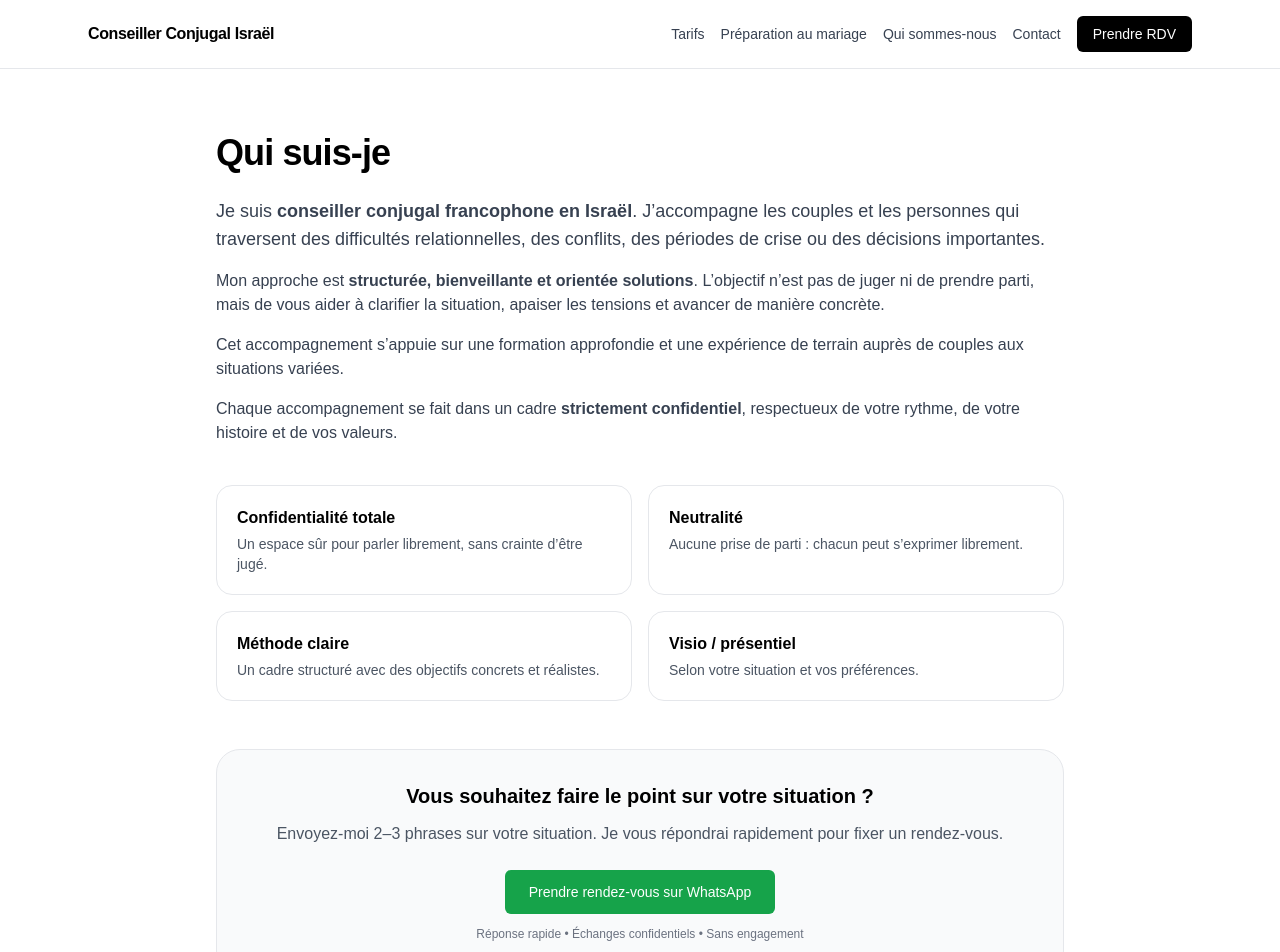
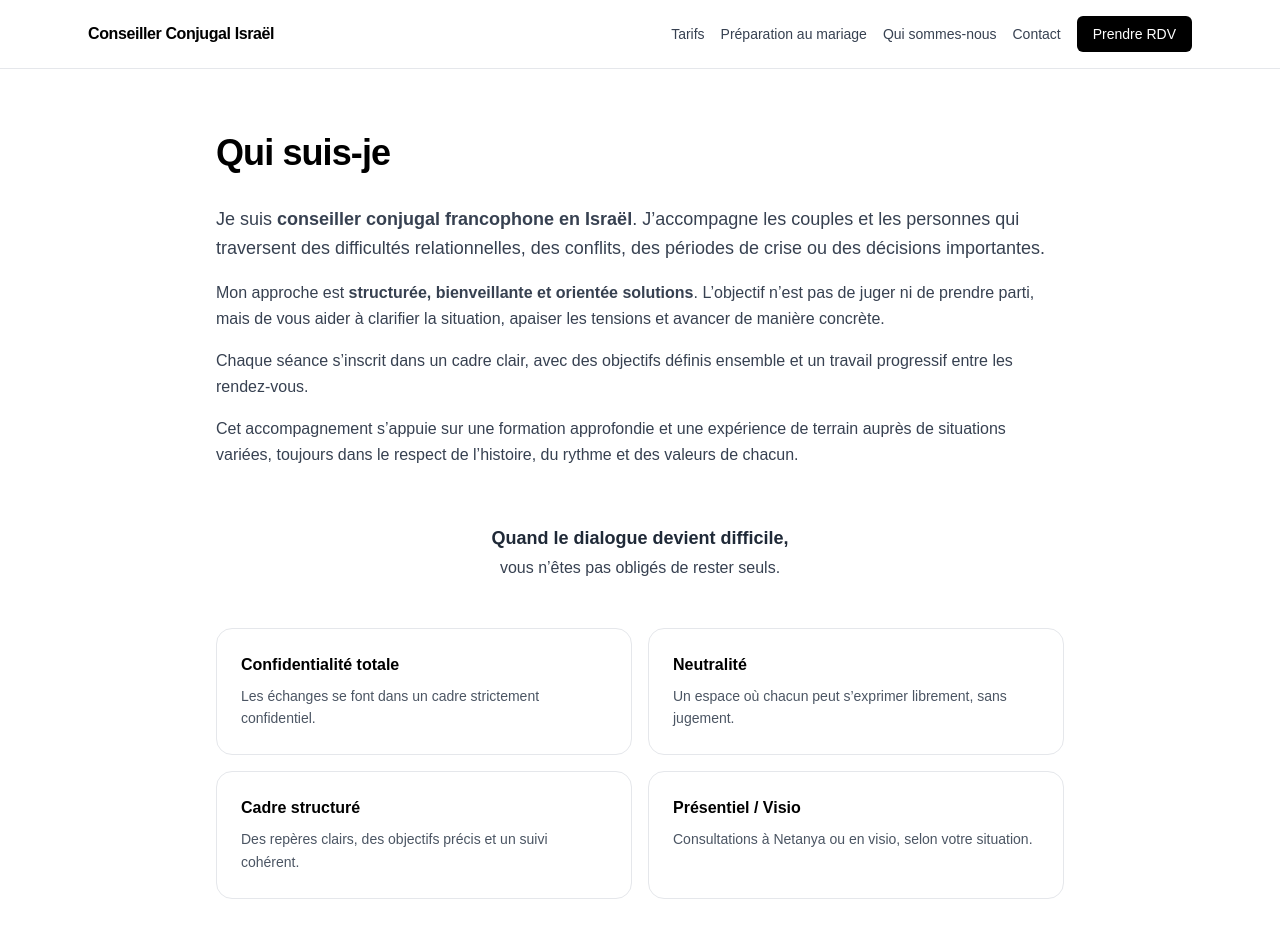
Before and after one commit to Yoyo55web/conseiller-conjugal-israel, a Next.js app: page /qui-sommes-nous in a window 1280 px wide. Shown: the top 952 px of the page. Built offline with nearby package versions, Linux system fonts and the light colour scheme.

Commit message:
Update homepage with V2 design and content

```diff
--- a/app/page.tsx
+++ b/app/page.tsx
@@ -2,6 +2,9 @@
 
 import Image from "next/image";
 
+/**
+ * Tracking simple (GA4 si dispo, sinon dataLayer)
+ */
 function track(eventName: string, params?: Record<string, any>) {
   if (typeof window === "undefined") return;
 
@@ -24,49 +27,61 @@ function track(eventName: string, params?: Record<string, any>) {
   });
 }
 
+/**
+ * Liens
+ */
 const WHATSAPP_LINK =
   "https://wa.me/972585360510?text=Bonjour%2C%20je%20souhaite%20faire%20le%20point%20sur%20ma%20situation.%20Voici%20en%202-3%20phrases%20ce%20que%20je%20vis%20%3A%20";
-
 const PHONE_TEL = "tel:+972585360510";
 
-// CTA unifiés
+/**
+ * ✅ CTA WhatsApp : vert WhatsApp-like (comme l’ancienne)
+ */
 const CTA_PRIMARY =
-  "inline-flex w-full sm:w-auto items-center justify-center rounded-md bg-green-600 text-white px-6 py-3 text-sm font-semibold shadow-sm hover:bg-green-700 focus:outline-none focus:ring-2 focus:ring-green-600/30";
+  "inline-flex w-full sm:w-auto items-center justify-center rounded-md bg-[#16A34A] text-white px-7 py-3.5 text-sm font-semibold shadow-sm hover:bg-[#15803D] focus:outline-none focus:ring-2 focus:ring-[#16A34A]/30 transition";
 
 const CTA_SECONDARY =
-  "inline-flex w-full sm:w-auto items-center justify-center rounded-md border border-gray-200 bg-white px-6 py-3 text-sm font-semibold text-gray-900 hover:bg-gray-50 focus:outline-none focus:ring-2 focus:ring-gray-900/10";
+  "inline-flex w-full sm:w-auto items-center justify-center rounded-md border border-gray-200 bg-white px-7 py-3.5 text-sm font-semibold text-gray-900 hover:bg-gray-50 focus:outline-none focus:ring-2 focus:ring-gray-900/10 transition";
 
 const CTA_NOTE = "mt-3 text-xs text-gray-600";
 
-// Spacing cohérent “premium”
 const SECTION_Y = "py-16";
 const HERO_Y = "py-20 sm:py-24";
 const CONTAINER = "max-w-6xl mx-auto px-6";
 const CARD = "rounded-2xl border border-gray-200 bg-white p-6";
 const CARD_SOFT = "rounded-3xl border border-gray-200 bg-gray-50 p-8";
 
-export default function Home() {
+/**
+ * ✅ Titres (ancien + nouveau)
+ * - H1 (ancien) = accroche / stop-scroll
+ * - Phrase (nouveau) = rassurance, AVANT la méthode (pas dans “pour qui”)
+ */
+const HERO_TITLE = "Vous souffrez en couple… mais en silence ?";
+
+
+export default function HomeV2() {
   return (
     <main className="min-h-screen bg-white text-gray-900">
       {/* ================= HERO ================= */}
       <section className="relative overflow-hidden">
         <div className="absolute inset-0">
           <Image
-            src="/images/hero-abstract.png"
+            src="/images/hero-abstract3.png"
             alt="Fond apaisant"
             fill
             priority
             className="object-cover"
           />
 
-          {/* Overlay premium : plus de contraste, moins “lavé” */}
-          <div className="absolute inset-0 bg-gradient-to-b from-white/35 via-white/55 to-white/80" />
-          <div className="absolute inset-0 bg-black/10" />
+          {/* ✅ Overlay premium & lisible */}
+         <div className="absolute inset-0 bg-gradient-to-b from-white/20 via-white/50 to-white/85" />
+<div className="absolute inset-0 bg-black/20" />
+
         </div>
 
         <div className={`relative ${CONTAINER} ${HERO_Y}`}>
           <div className="grid gap-12 lg:grid-cols-2 lg:items-center">
-            {/* Colonne GAUCHE = message / confiance */}
+            {/* Colonne GAUCHE */}
             <div className="space-y-7">
               <div className="flex flex-wrap gap-2">
                 {[
@@ -77,19 +92,20 @@ export default function Home() {
                 ].map((b) => (
                   <span
                     key={b}
-                    className="inline-flex items-center rounded-full border border-gray-200 bg-white/75 px-3 py-1 text-sm text-gray-700"
+                    className="inline-flex items-center rounded-full border border-gray-200 bg-white/80 px-3 py-1 text-sm text-gray-700"
                   >
                     {b}
                   </span>
                 ))}
               </div>
 
-              {/* ✅ H1 plus “stop scroll” */}
+
+
+              {/* ✅ H1 */}
               <h1 className="text-4xl sm:text-5xl font-bold tracking-tight leading-tight text-balance">
-                Vous souffrez en couple… mais en silence ?
+                {HERO_TITLE}
               </h1>
 
-              {/* Ligne claire “où / comment” */}
               <p className="text-sm sm:text-base text-gray-800">
                 <span className="font-semibold">Présentiel :</span> Netanya •{" "}
                 <span className="font-semibold">Visio :</span> partout dans le monde
@@ -98,8 +114,8 @@ export default function Home() {
 
               <p className="text-lg leading-relaxed text-gray-700 max-w-2xl">
                 Tensions, incompréhensions, décisions difficiles :{" "}
-                <strong>on fait le point clairement</strong>, avec un{" "}
-                <strong>accompagnement structuré, neutre et confidentiel</strong>.
+                <strong>on clarifie la situation</strong> et on avance avec un{" "}
+                <strong>cadre structuré, neutre et confidentiel</strong>.
               </p>
 
               <div className="text-sm text-gray-700 flex flex-wrap gap-x-4 gap-y-2">
@@ -119,35 +135,37 @@ export default function Home() {
               </div>
             </div>
 
-            {/* Colonne DROITE = actions (CTA) */}
+            {/* Colonne DROITE = actions */}
             <div className="rounded-3xl border border-gray-200 bg-white/85 backdrop-blur p-10 shadow-sm">
               <h2 className="text-xl font-semibold">
                 Ce que vous obtenez dès la première séance
               </h2>
 
               <ul className="mt-5 space-y-3 text-gray-800">
-                <li>
-                  • Une lecture claire de la situation (ce qui bloque réellement)
-                </li>
+                <li>• Une lecture claire de la situation (ce qui bloque réellement)</li>
                 <li>• Des outils simples pour apaiser et mieux communiquer</li>
                 <li>• Un objectif précis + un plan concret entre les séances</li>
                 <li>• Un cadre sécurisant, sans jugement et sans prise de parti</li>
               </ul>
 
-              {/* CTA */}
               <div className="mt-7 flex flex-col gap-3">
                 <a
                   href={WHATSAPP_LINK}
+                  aria-label="En parler en toute confidentialité sur WhatsApp"
                   className={CTA_PRIMARY}
                   onClick={() =>
                     track("lead_whatsapp_click", {
-                      placement: "home_hero_primary",
-                      page: "home",
+                      placement: "v2_hero_primary",
+                      page: "v2",
                     })
                   }
                 >
-                  Écrire sur WhatsApp
+                  En parler en toute confidentialité
                 </a>
+
+                <div className="-mt-2 text-xs text-gray-600">
+                  WhatsApp • Réponse rapide • Sans engagement
+                </div>
 
                 <a href="#method" className={CTA_SECONDARY}>
                   Voir la méthode
@@ -155,11 +173,12 @@ export default function Home() {
 
                 <a
                   href={PHONE_TEL}
+                  aria-label="Appeler"
                   className={CTA_SECONDARY}
                   onClick={() =>
                     track("lead_phone_click", {
-                      placement: "home_hero_phone",
-                      page: "home",
+                      placement: "v2_hero_phone",
+                      page: "v2",
                     })
                   }
                 >
@@ -167,9 +186,8 @@ export default function Home() {
                 </a>
               </div>
 
-              {/* Micro-réassurance */}
               <p className={CTA_NOTE}>
-                Réponse rapide • Échanges confidentiels • Sans engagement
+                Échanges confidentiels • Cadre respectueux • Objectifs concrets
               </p>
             </div>
           </div>
@@ -179,21 +197,19 @@ export default function Home() {
       {/* ================= POUR QUI ================= */}
       <section className="bg-gray-50 border-y border-gray-200">
         <div className={`${CONTAINER} ${SECTION_Y}`}>
-          <h2 className="text-2xl font-semibold">
-            À qui s’adresse cet accompagnement ?
-          </h2>
+          {/* ✅ Titre de section clair (pas émotionnel) */}
+          <h2 className="text-2xl font-semibold">À qui s’adresse cet accompagnement ?</h2>
 
-          {/* ✅ micro-identification */}
           <p className="mt-3 text-gray-700 leading-relaxed max-w-3xl">
             Si vous vous reconnaissez, vous êtes au bon endroit.
           </p>
 
           <div className="mt-8 grid gap-4 sm:grid-cols-2">
             {[
-              "Couples en conflit : disputes récurrentes, tension au quotidien",
+              "Conflits répétés : disputes, tension au quotidien",
               "Distance émotionnelle : froideur, fatigue, perte de complicité",
               "Problèmes de confiance : jalousie, blessures, incompréhensions",
-              "Période de crise : séparation envisagée, décision importante, reconstruction",
+              "Période de crise : séparation envisagée, décisions importantes, reconstruction",
             ].map((item) => (
               <div
                 key={item}
@@ -207,12 +223,33 @@ export default function Home() {
           <div className="mt-10 rounded-2xl border border-gray-200 bg-white p-7">
             <div className="font-semibold">Objectif</div>
             <p className="mt-2 text-gray-700 leading-relaxed max-w-3xl">
-              Vous aider à retrouver une relation plus stable et plus saine — avec
-              des outils concrets et une progression étape par étape.
+              Retrouver une relation plus stable et plus saine — avec des outils concrets
+              et une progression étape par étape.
             </p>
+          </div>
+
+          {/* ✅ Petit CTA (optionnel mais très bon pour convertir) */}
+          <div className="mt-8 flex flex-col sm:flex-row gap-3">
+            <a
+              href={WHATSAPP_LINK}
+              className={CTA_PRIMARY}
+              onClick={() =>
+                track("lead_whatsapp_click", {
+                  placement: "v2_for_who_primary",
+                  page: "v2",
+                })
+              }
+            >
+              Écrire sur WhatsApp
+            </a>
+            <a href="/tarifs" className={CTA_SECONDARY}>
+              Voir les tarifs
+            </a>
           </div>
         </div>
       </section>
+
+
 
       {/* ================= MÉTHODE ================= */}
       <section id="method" className="bg-white">
@@ -260,11 +297,12 @@ export default function Home() {
                 <div className="mt-6 flex flex-col sm:flex-row gap-3">
                   <a
                     href={WHATSAPP_LINK}
+                    aria-label="Écrire sur WhatsApp"
                     className={CTA_PRIMARY}
                     onClick={() =>
                       track("lead_whatsapp_click", {
-                        placement: "home_method_card",
-                        page: "home",
+                        placement: "v2_method_primary",
+                        page: "v2",
                       })
                     }
                   >
@@ -333,7 +371,7 @@ export default function Home() {
         </div>
       </section>
 
-      {/* ================= “SOCIAL PROOF” ================= */}
+      {/* ================= SOCIAL PROOF ================= */}
       <section className="bg-white">
         <div className={`${CONTAINER} ${SECTION_Y}`}>
           <h2 className="text-2xl font-semibold">
@@ -342,9 +380,15 @@ export default function Home() {
 
           <div className="mt-10 grid gap-4 md:grid-cols-3">
             {[
-              ["Apaiser les disputes", "Parler sans exploser, sortir du cercle des reproches."],
+              [
+                "Apaiser les disputes",
+                "Parler sans exploser, sortir du cercle des reproches.",
+              ],
               ["Retrouver un cap", "Clarifier la situation et avancer plus sereinement."],
-              ["Recréer du lien", "Comprendre l’autre et reconstruire une complicité durable."],
+              [
+                "Recréer du lien",
+                "Comprendre l’autre et reconstruire une complicité durable.",
+              ],
             ].map(([title, desc]) => (
               <div key={title} className={CARD}>
                 <div className="font-semibold">{title}</div>
@@ -368,7 +412,10 @@ export default function Home() {
                 "Où ont lieu les consultations ?",
                 "En présentiel à Netanya, ou en visio partout dans le monde (en français).",
               ],
-              ["Peut-on commencer seul ?", "Oui, c’est possible si l’autre ne souhaite pas encore venir."],
+              [
+                "Peut-on commencer seul ?",
+                "Oui. On peut démarrer même si l’autre ne souhaite pas encore venir.",
+              ],
             ].map(([q, a]) => (
               <div key={q} className="rounded-2xl border border-gray-200 bg-white p-6">
                 <div className="font-semibold">{q}</div>
@@ -376,6 +423,9 @@ export default function Home() {
               </div>
             ))}
           </div>
+
+
+
         </div>
       </section>
 
@@ -393,11 +443,12 @@ export default function Home() {
             <div className="mt-7 flex flex-col sm:flex-row gap-3 justify-center">
               <a
                 href={WHATSAPP_LINK}
+                aria-label="Écrire sur WhatsApp (le plus rapide)"
                 className={CTA_PRIMARY}
                 onClick={() =>
                   track("lead_whatsapp_click", {
-                    placement: "home_contact_primary",
-                    page: "home",
+                    placement: "v2_contact_primary",
+                    page: "v2",
                   })
                 }
               >
@@ -406,11 +457,12 @@ export default function Home() {
 
               <a
                 href={PHONE_TEL}
+                aria-label="Appeler"
                 className={CTA_SECONDARY}
                 onClick={() =>
                   track("lead_phone_click", {
-                    placement: "home_contact_phone",
-                    page: "home",
+                    placement: "v2_contact_phone",
+                    page: "v2",
                   })
                 }
               >
--- a/app/qui-sommes-nous/page.tsx
+++ b/app/qui-sommes-nous/page.tsx
@@ -1,73 +1,106 @@
+"use client";
+
 const WHATSAPP_LINK =
   "https://wa.me/972585360510?text=Bonjour%2C%20je%20souhaite%20prendre%20rendez-vous.%20Voici%2C%20en%202-3%20phrases%2C%20ma%20situation%20%3A%20";
 
-export default function QuiSuisJePage() {
-  return (
-    <main className="min-h-screen bg-white">
-      <section className="max-w-4xl mx-auto px-6 py-16">
-        <h1 className="text-4xl font-bold tracking-tight">Qui suis-je</h1>
+export default function QuiSuisJePage() { return ( <main className="min-h-screen bg-white"> <section className="max-w-4xl mx-auto px-6 py-16"> <h1 className="text-4xl font-bold tracking-tight">Qui suis-je</h1>
 
-        <p className="mt-6 text-lg text-gray-700">
-          Je suis <strong>conseiller conjugal francophone en Israël</strong>. J’accompagne
-          les couples et les personnes qui traversent des difficultés relationnelles,
-          des conflits, des périodes de crise ou des décisions importantes.
-        </p>
+        {/* INTRO */}
+        <p className="mt-8 text-lg text-gray-700 leading-relaxed">
+  Je suis <strong>conseiller conjugal francophone en Israël</strong>.
+  J’accompagne les couples et les personnes qui traversent des difficultés
+  relationnelles, des conflits, des périodes de crise ou des décisions
+  importantes.
+</p>
 
-        <p className="mt-4 text-gray-700">
-          Mon approche est <strong>structurée, bienveillante et orientée solutions</strong>.
-          L’objectif n’est pas de juger ni de prendre parti, mais de vous aider à clarifier
-          la situation, apaiser les tensions et avancer de manière concrète.
-        </p>
+<p className="mt-4 text-gray-700 leading-relaxed">
+  Mon approche est <strong>structurée, bienveillante et orientée solutions</strong>.
+  L’objectif n’est pas de juger ni de prendre parti, mais de vous aider à
+  clarifier la situation, apaiser les tensions et avancer de manière concrète.
+</p>
 
-        <p className="mt-4 text-gray-700">
-          Cet accompagnement s’appuie sur une formation approfondie et une expérience de
-          terrain auprès de couples aux situations variées.
-        </p>
+<p className="mt-4 text-gray-700 leading-relaxed">
+  Chaque séance s’inscrit dans un cadre clair, avec des objectifs définis
+  ensemble et un travail progressif entre les rendez-vous.
+</p>
 
-        <p className="mt-4 text-gray-700">
-          Chaque accompagnement se fait dans un cadre <strong>strictement confidentiel</strong>,
-          respectueux de votre rythme, de votre histoire et de vos valeurs.
-        </p>
+<p className="mt-4 text-gray-700 leading-relaxed">
+  Cet accompagnement s’appuie sur une formation approfondie et une expérience
+  de terrain auprès de situations variées, toujours dans le respect de
+  l’histoire, du rythme et des valeurs de chacun.
+</p>
 
-        {/* CARTES VALEURS */}
-        <div className="mt-10 grid gap-4 sm:grid-cols-2">
+<div className="mt-10 text-center">
+<p className="mt-14 text-lg font-semibold text-gray-800 text-center">
+  Quand le dialogue devient difficile,
+</p>
+<p className="mt-1 text-base font-medium text-gray-700 text-center">
+  vous n’êtes pas obligés de rester seuls.
+</p>
+
+
+</div>
+
+        {/* VALEURS */}
+        <div className="mt-12 grid gap-4 sm:grid-cols-2">
           {[
-            ["Confidentialité totale", "Un espace sûr pour parler librement, sans crainte d’être jugé."],
-            ["Neutralité", "Aucune prise de parti : chacun peut s’exprimer librement."],
-            ["Méthode claire", "Un cadre structuré avec des objectifs concrets et réalistes."],
-            ["Visio / présentiel", "Selon votre situation et vos préférences."],
+            [
+              "Confidentialité totale",
+              "Les échanges se font dans un cadre strictement confidentiel.",
+            ],
+            [
+              "Neutralité",
+              "Un espace où chacun peut s’exprimer librement, sans jugement.",
+            ],
+            [
+              "Cadre structuré",
+              "Des repères clairs, des objectifs précis et un suivi cohérent.",
+            ],
+            [
+              "Présentiel / Visio",
+              "Consultations à Netanya ou en visio, selon votre situation.",
+            ],
           ].map(([title, desc]) => (
-            <div key={title} className="rounded-2xl border p-5">
+            <div
+              key={title}
+              className="rounded-2xl border border-gray-200 bg-white p-6"
+            >
               <div className="font-semibold">{title}</div>
-              <div className="mt-1 text-gray-600 text-sm">{desc}</div>
+              <div className="mt-2 text-sm text-gray-600 leading-relaxed">
+                {desc}
+              </div>
             </div>
           ))}
         </div>
 
         {/* CTA FINAL */}
-        <div className="mt-12 rounded-3xl border bg-gray-50 p-8 text-center">
+        <div className="mt-16 rounded-3xl border border-gray-200 bg-gray-50 p-10 text-center">
           <h2 className="text-xl font-semibold">
             Vous souhaitez faire le point sur votre situation ?
           </h2>
 
-          <p className="mt-3 text-gray-600">
-            Envoyez-moi 2–3 phrases sur votre situation. Je vous répondrai rapidement
-            pour fixer un rendez-vous.
+          <p className="mt-3 text-gray-700 leading-relaxed max-w-2xl mx-auto">
+            Vous pouvez m’envoyer quelques phrases pour m’expliquer votre situation.
+            Je vous répondrai rapidement afin de vous proposer un cadre adapté.
           </p>
 
           <a
             href={WHATSAPP_LINK}
-            className="inline-block mt-6 rounded-md bg-green-600 text-white px-6 py-3 text-sm font-medium"
+            className="inline-flex items-center justify-center mt-6 rounded-md bg-[#16A34A] text-white px-7 py-3.5 text-sm font-semibold shadow-sm hover:bg-[#15803D] transition"
           >
-            Prendre rendez-vous sur WhatsApp
+            Prendre contact sur WhatsApp
           </a>
 
-          <p className="mt-3 text-xs text-gray-500">
+          <p className="mt-3 text-xs text-gray-600">
             Réponse rapide • Échanges confidentiels • Sans engagement
           </p>
         </div>
 
-        <a href="/" className="inline-block mt-10 text-sm text-gray-600 underline">
+        {/* RETOUR */}
+        <a
+          href="/"
+          className="inline-block mt-10 text-sm text-gray-600 underline"
+        >
           ← Retour à l’accueil
         </a>
       </section>
```
Also changed, not shown: public/images/hero-abstract2.png (added), public/images/hero-abstract3.png (added).
